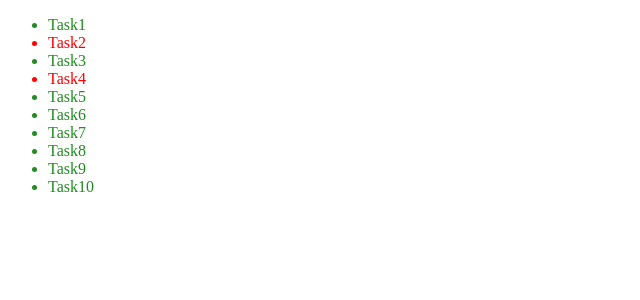
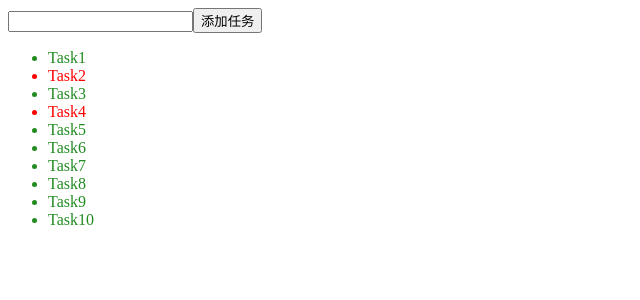
Before and after one commit to jingchenlucky/huanhuan, a React (Create React App) app in the folder learn-react/: page / in a window 1280 px wide. Shown: the top 300 px of the page, without its empty margins (0-640 px from the left). Built offline with nearby package versions, Linux system fonts and the light colour scheme.

Commit message:
3-10纯组件

```diff
--- /dev/null
+++ b/learn-react/src/components/AddTask.js
@@ -0,0 +1,28 @@
+import React, { PureComponent} from 'react';
+
+class AddTask extends PureComponent {
+    state = {
+        name: ''
+    }
+
+    render() {
+        console.log("AddTask Render");
+        return (
+            <div>
+                <input type="text" value={this.state.name} onChange={(e) => {
+                    this.setState({name: e.target.value})
+                }}/>
+                <button onClick={() => {
+                    this.props.onAdd && this.props.onAdd({
+                        name: this.state.name,
+                        isFinish: false
+                    });
+                    this.setState({name: ''})
+                }}>添加任务
+                </button>
+            </div>
+        );
+    }
+}
+
+export default AddTask;
--- a/learn-react/src/components/Task.js
+++ b/learn-react/src/components/Task.js
@@ -1,19 +1,55 @@
-import React, {Component} from 'react';
+// import React, {PureComponent} from 'react';
+// import PropTypes from 'prop-types';
+// import './Task.css';
+// // import {ObjectEqual} from '../utils/helper';
+//
+// class Task extends PureComponent {
+//     static propTypes = {
+//         name: PropTypes.string.isRequired,
+//         isFinish: PropTypes.bool.isRequired
+//     }
+//
+//     // shouldComponentUpdate(nextProps, nextState, nextContext) {
+//     //     console.log('Task是否要重新渲染');
+//     //     if (ObjectEqual(this.props, nextProps)) {
+//     //         return false;
+//     //
+//     //     }
+//     //     return true;
+//     //
+//     // }
+//
+//     render() {
+//         console.log("Task Render");
+//         return (
+//             <li className={this.props.isFinish ? 'finish' : ''}>{this.props.name}</li>
+//         );
+//     }
+// }
+//
+// export default Task;
+
+import React from 'react';
 import PropTypes from 'prop-types';
 import './Task.css';
 
-class Task extends Component {
-    static propTypes = {
-        name: PropTypes.string.isRequired,
-        isFinish: PropTypes.bool.isRequired
-    }
-
-    render() {
-        console.log("Task Render");
-        return (
-            <li className={this.props.isFinish ? 'finish' : ''}>{this.props.name}</li>
-        );
-    }
+function Task(props) {
+    console.log("Task Render");
+    return (
+        <li className={props.isFinish ? 'finish' : ''}>{props.name}</li>
+    );
 }
 
-export default Task;
+Task.propTypes = {
+    name: PropTypes.string.isRequired,
+    isFinish: PropTypes.bool.isRequired
+}
+export default React.memo(Task);
+
+// function memo(FuncComp) {
+//     return class Memo extends PureComponent {
+//         render() {
+//             return <FuncComp {...this.props}/>
+//         }
+//     }
+// }
--- a/learn-react/src/components/TaskContainer.js
+++ b/learn-react/src/components/TaskContainer.js
@@ -1,5 +1,6 @@
 import React, {Component} from 'react';
 import TaskList from './TaskList';
+import AddTask from './AddTask';
 
 class TaskContainer extends Component {
     state = {
@@ -19,10 +20,18 @@ class TaskContainer extends Component {
         })
     }
 
+    handleAdd = newTask => {
+        this.setState({
+            tasks: [...this.state.tasks, newTask]
+        })
+    }
+
     render() {
         console.log("TaskContainer Render,数组长度：", this.state.tasks.length);
         return (
             <div>
+                <AddTask
+                    onAdd={this.handleAdd}/>
                 <TaskList tasks={this.state.tasks}/>
             </div>
         );
--- a/learn-react/src/components/TaskList.js
+++ b/learn-react/src/components/TaskList.js
@@ -1,8 +1,8 @@
-import React, {Component} from 'react';
+import React, {PureComponent} from 'react';
 import PropTypes from 'prop-types';
 import Task from './Task';
 
-export default class TaskList extends Component {
+export default class TaskList extends PureComponent {
     static propTypes = {
         tasks: PropTypes.arrayOf(PropTypes.shape({
             name: PropTypes.string.isRequired,
--- /dev/null
+++ b/learn-react/src/utils/helper.js
@@ -0,0 +1,15 @@
+/**
+ * 浅比较，这里只比较了第一层
+ * @param obj1
+ * @param obj2
+ * @returns {boolean}
+ * @constructor
+ */
+export function ObjectEqual(obj1, obj2) {
+    for (let prop in obj1) {
+        if (obj1[prop] !== obj2[prop]) {
+            return false;
+        }
+        return true;
+    }
+}
```
Also changed, not shown: 1 other file (tests, documents, lock files or other folders).
